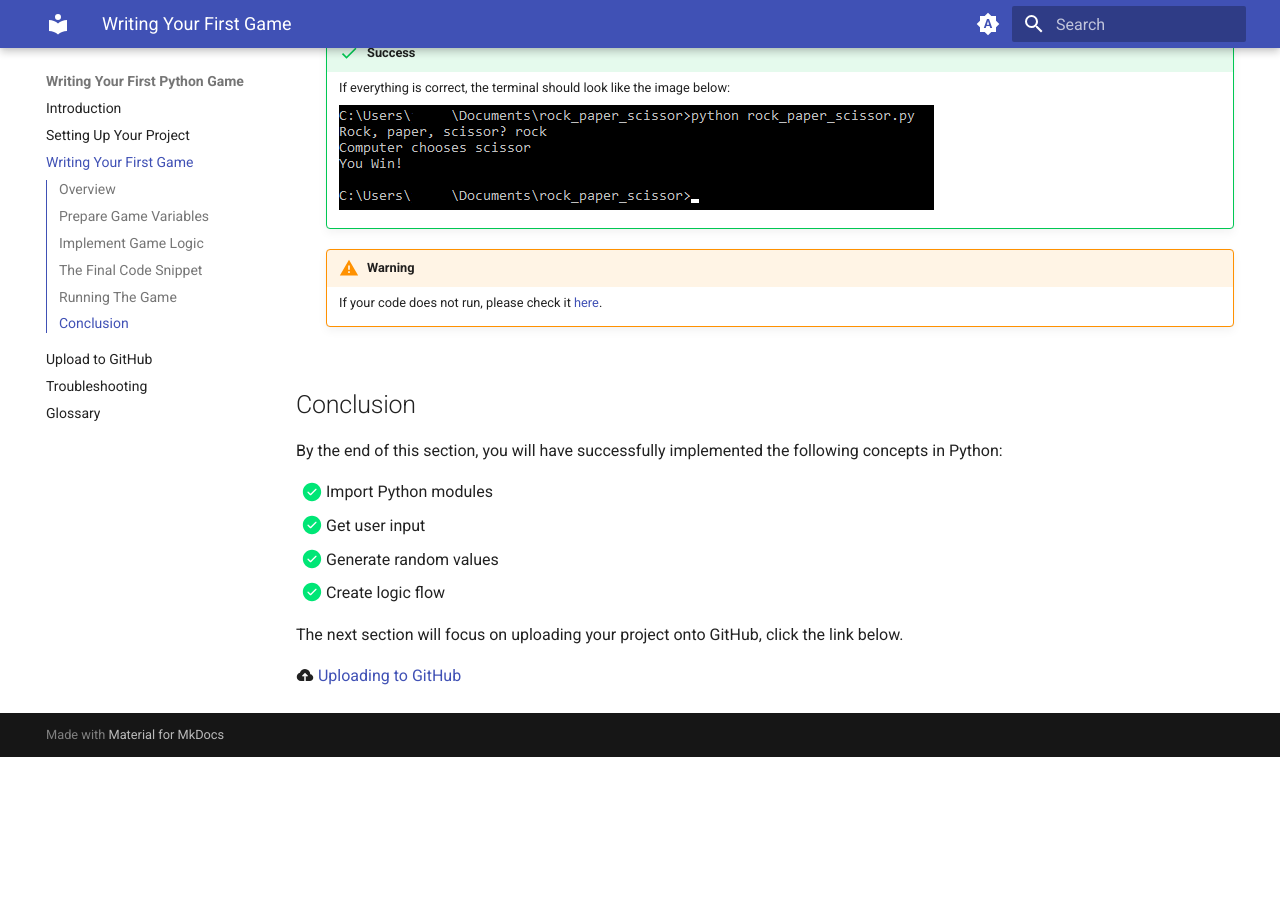
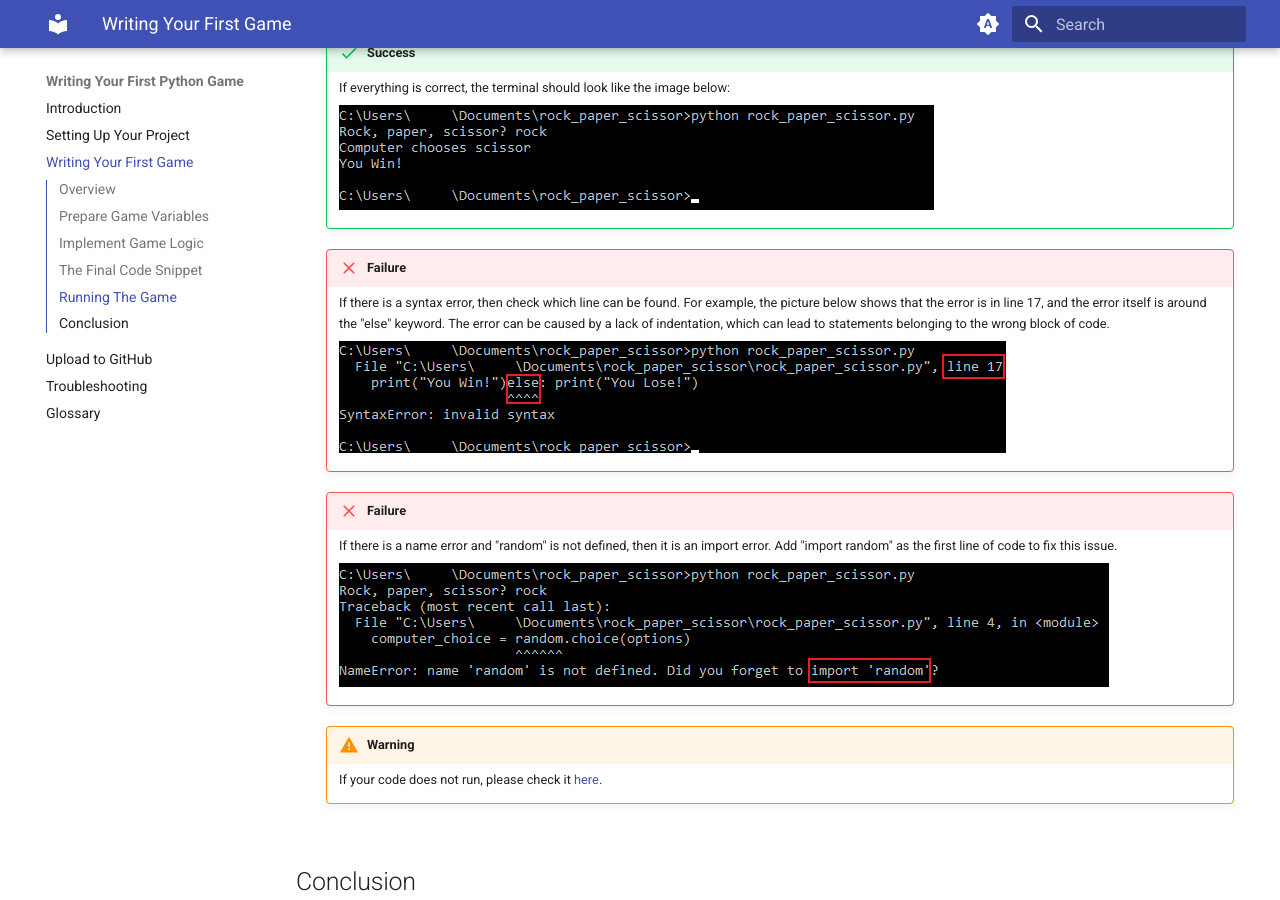
Before and after one commit to Beijzum/beijzum.github.io, an MkDocs documentation site: the page built from docs/Writing Your First Game.md, in a window 1280 px wide and 900 px high, scrolled down 5650 px. Built offline with MkDocs 1.6.1 and Material for MkDocs 9.7.7, drawn with Linux system fonts in a browser that asks for light colours; emoji names are drawn with the system emoji font; comment, search, counter and statistics services are not loaded; before the commit the page ends 6407 px from its top, so only the background shows below that.

Commit message:
ADD fail states in code

```diff
--- a/docs/Writing Your First Game.md
+++ b/docs/Writing Your First Game.md
@@ -249,6 +249,18 @@ else:
 
         ![terminal for game](./assets/codeS15a.png)
 
+    !!! failure
+
+        If there is a syntax error, then check which line can be found. For example, the picture below shows that the error is in line 17, and the error itself is around the "else" keyword. The error can be caused by a lack of indentation, which can lead to statements belonging to the wrong block of code.
+
+        ![syntax error](./assets/codeS15b.png)
+
+    !!! failure
+
+        If there is a name error and "random" is not defined, then it is an import error. Add "import random" as the first line of code to fix this issue.
+
+        ![import error](./assets/codeS15c.png)
+
     !!! warning
 
         If your code does not run, please check it [here](./Writing%20Your%20First%20Game.md/#the-final-code-snippet).
```
Also changed, not shown: docs/assets/codeS15b.png (added), docs/assets/codeS15c.png (added).
